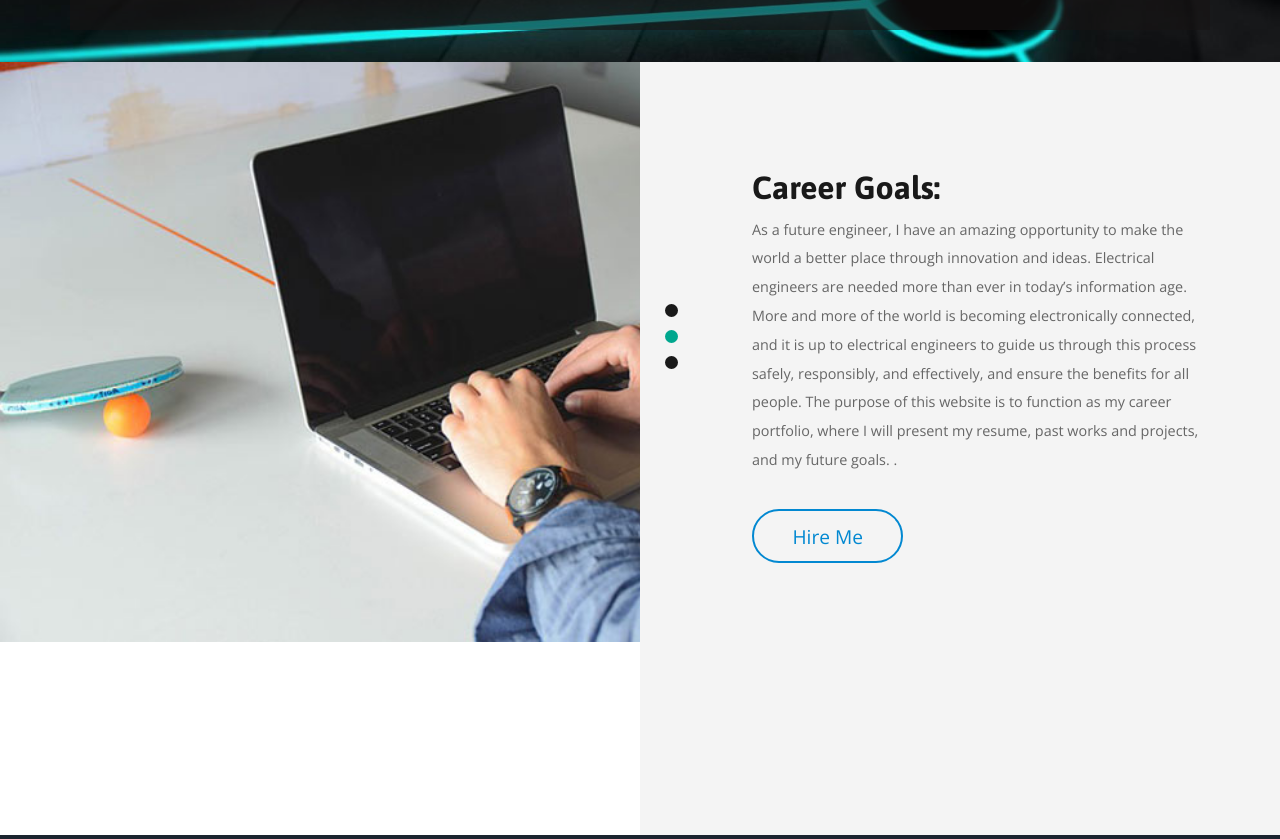
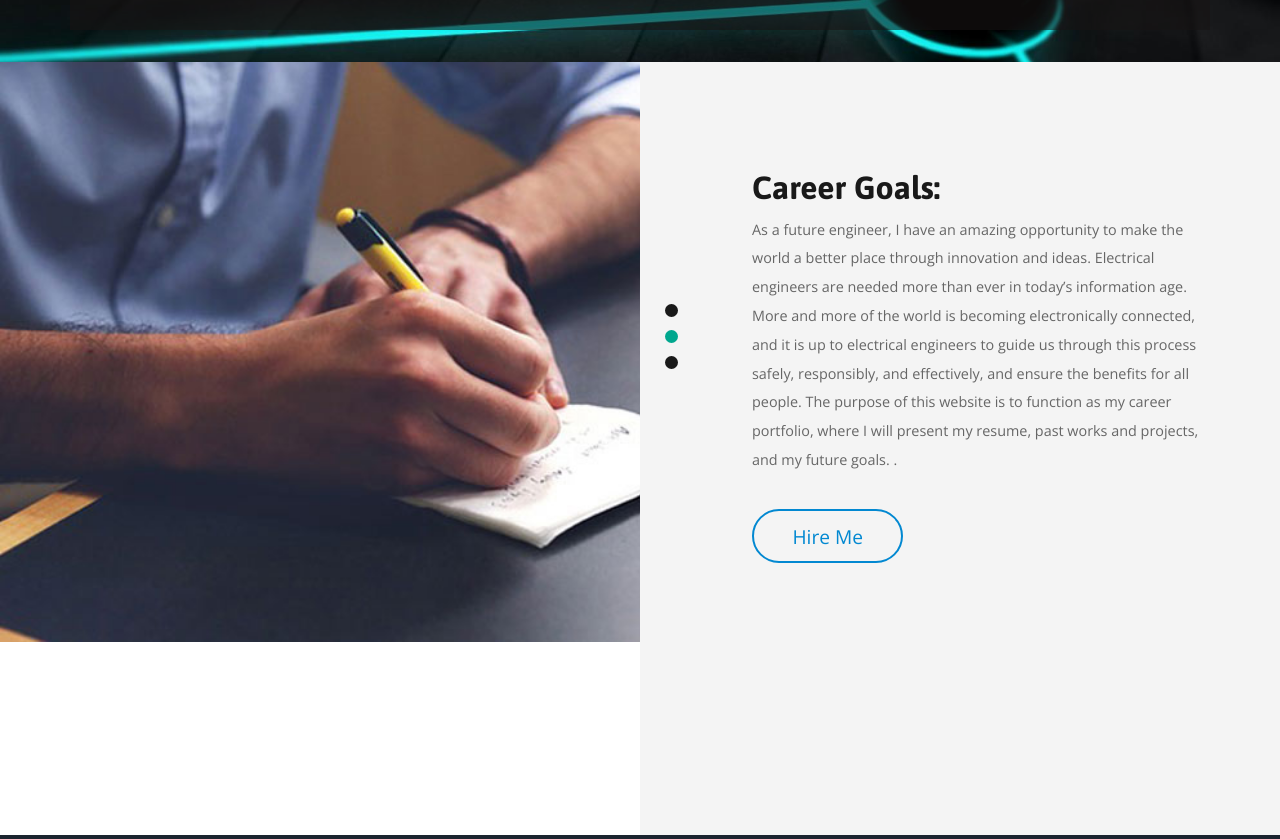
Before and after one commit to lucifer438/_portfolio, a plain HTML site: page index.html in a window 1280 px wide. Shown: the part 702-1541 px from the top of the page. Drawn offline with nearby package versions, Linux system fonts and the light colour scheme; files whose address does not match are found by name.

Commit message:
Update style.css

```diff
--- a/css/style.css
+++ b/css/style.css
@@ -586,7 +586,7 @@ span.border.one:after {
 .about-right {
   float: left;
   padding: 0;
-  background: url(../images/pic10.jpg) no-repeat 0px 0px;
+  background: url(../images/pic11.jpg) no-repeat 0px 0px;
   min-height: 580px;
   background-size: cover;
   -o-background-size: cover;
```
